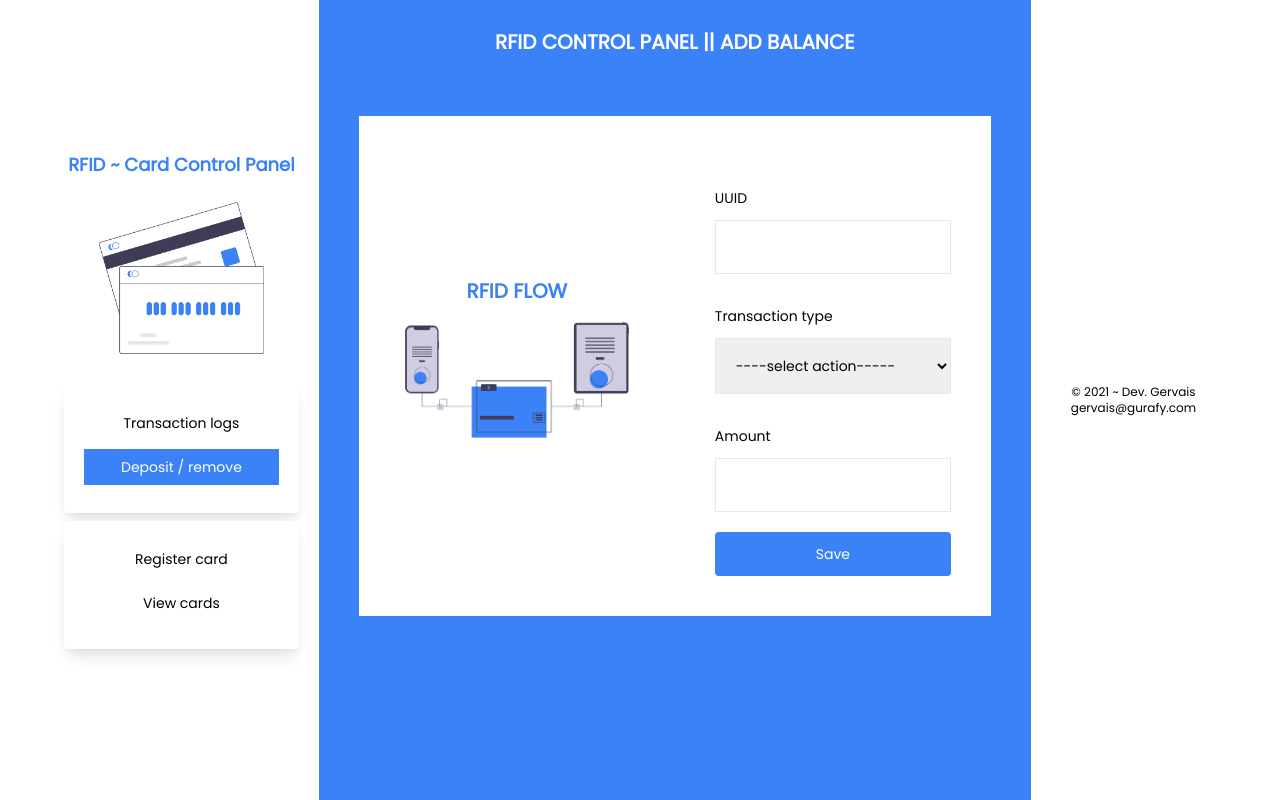
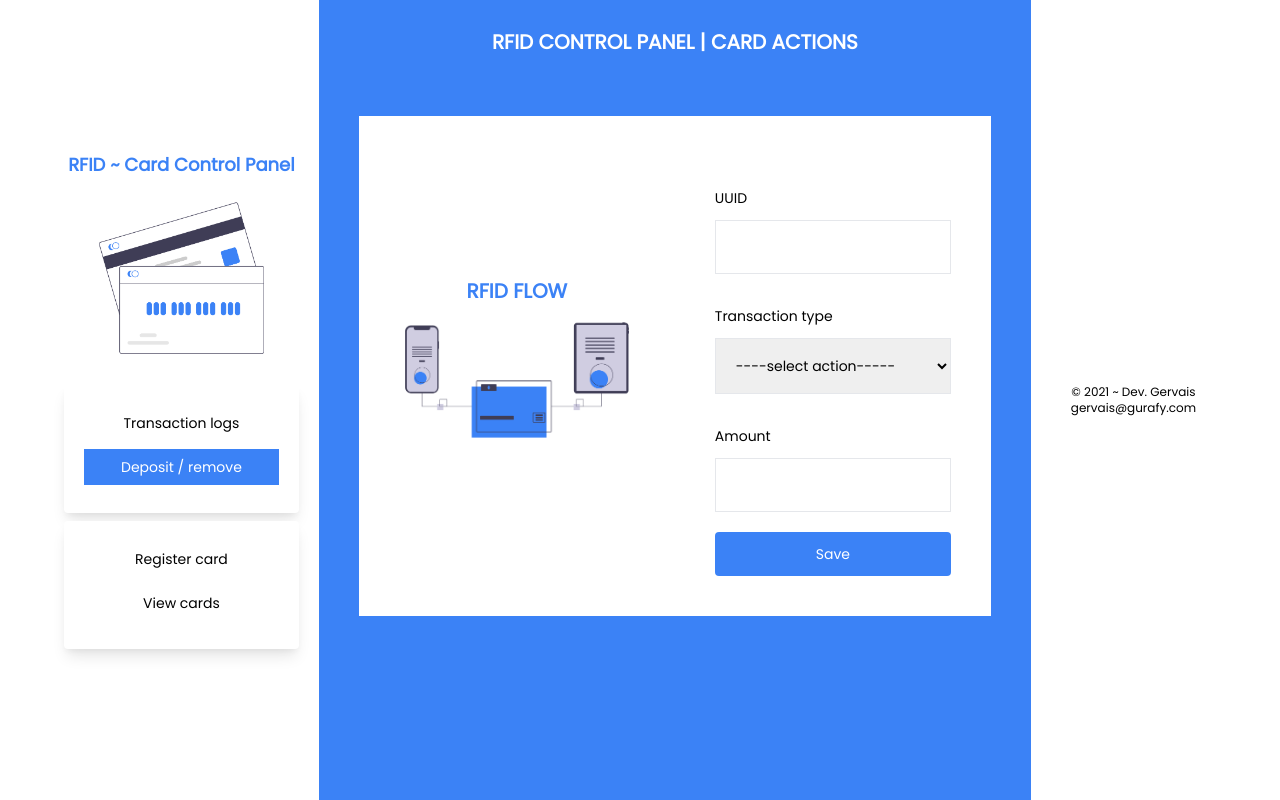
Before and after one commit to ishgervais/RFID, a React (Create React App) app: page /balance/actions in a window 1280 px wide. Built offline with nearby package versions, Linux system fonts and the light colour scheme.

Commit message:
feat: added the titles

```diff
--- a/src/App.js
+++ b/src/App.js
@@ -20,7 +20,7 @@ function App() {
         <ReadCards/>
        </Route>
        <Route exact path="/">
-       <RegisterCard/>
+       <TransactionsLogs/>
        </Route>
        <Route exact path="/create/card">
         <RegisterCard/>
--- a/src/components/AddBalance.jsx
+++ b/src/components/AddBalance.jsx
@@ -42,7 +42,7 @@ export function AddBalance() {
     }
 
     return <div className="text-black ">
-        <div className="card bg-blue-500 p-5 text-xl text-white font-bold mb-5">RFID CONTROL PANEL || ADD BALANCE</div>
+        <div className="card bg-blue-500 p-5 text-xl text-white font-bold mb-5">RFID CONTROL PANEL | CARD ACTIONS</div>
         <div className="lg:flex p-5">
             <div className="bg-white lg:w-1/2 p-5 flex items-center text-sm text-gray-400">
                 <div className="m-auto">
--- a/src/components/ReadCard.jsx
+++ b/src/components/ReadCard.jsx
@@ -30,7 +30,7 @@ export function ReadCards() {
     }, [])
     return (
         <div>
-            <div className="card bg-blue-500 p-5 text-xl text-white font-bold mb-5">RFID CONTROL PANEL</div>
+            <div className="card bg-blue-500 p-5 text-xl text-white font-bold mb-5">RFID CONTROL PANEL | ALL CARDS</div>
             <div className="card--logs text-sm">
                 {/* card one starts */}
                 {loading ?
--- a/src/components/RegisterCard.jsx
+++ b/src/components/RegisterCard.jsx
@@ -38,7 +38,7 @@ export function RegisterCard() {
         }
     }
     return <div className="text-black ">
-        <div className="card bg-blue-500 p-5 text-xl text-white font-bold mb-5">RFID CONTROL PANEL || REGISTER CARD</div>
+        <div className="card bg-blue-500 p-5 text-xl text-white font-bold mb-5">RFID CONTROL PANEL | REGISTER CARD</div>
         <div className="lg:flex p-5">
             <div className="bg-white lg:w-1/2 p-5 flex items-center text-sm text-gray-400">
                 <div className="m-auto">
```
